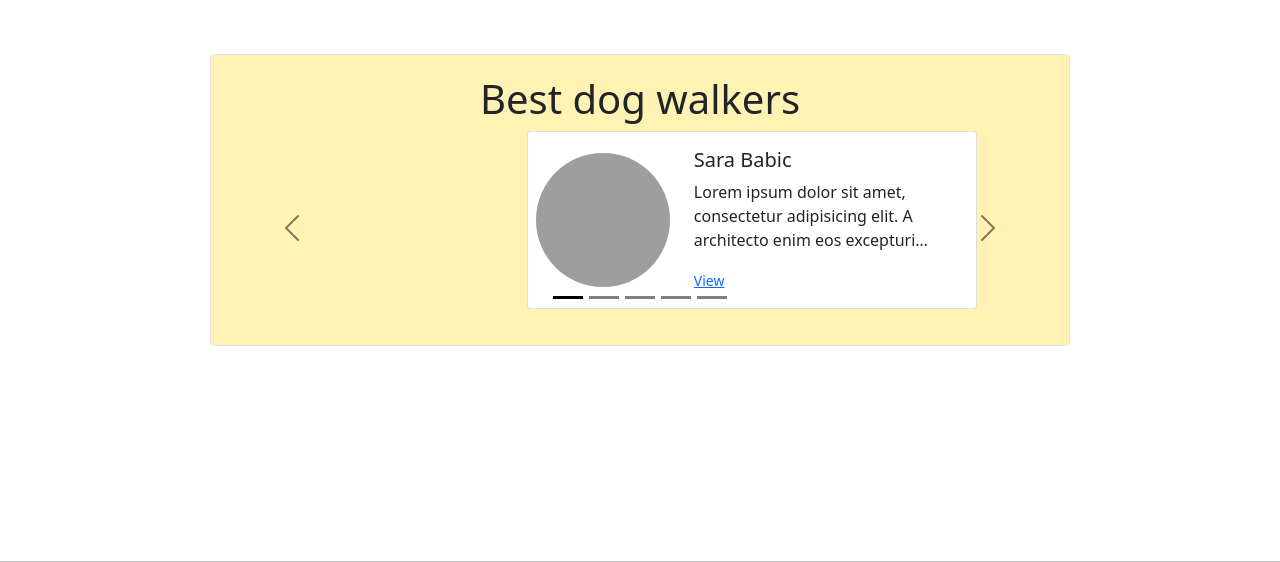
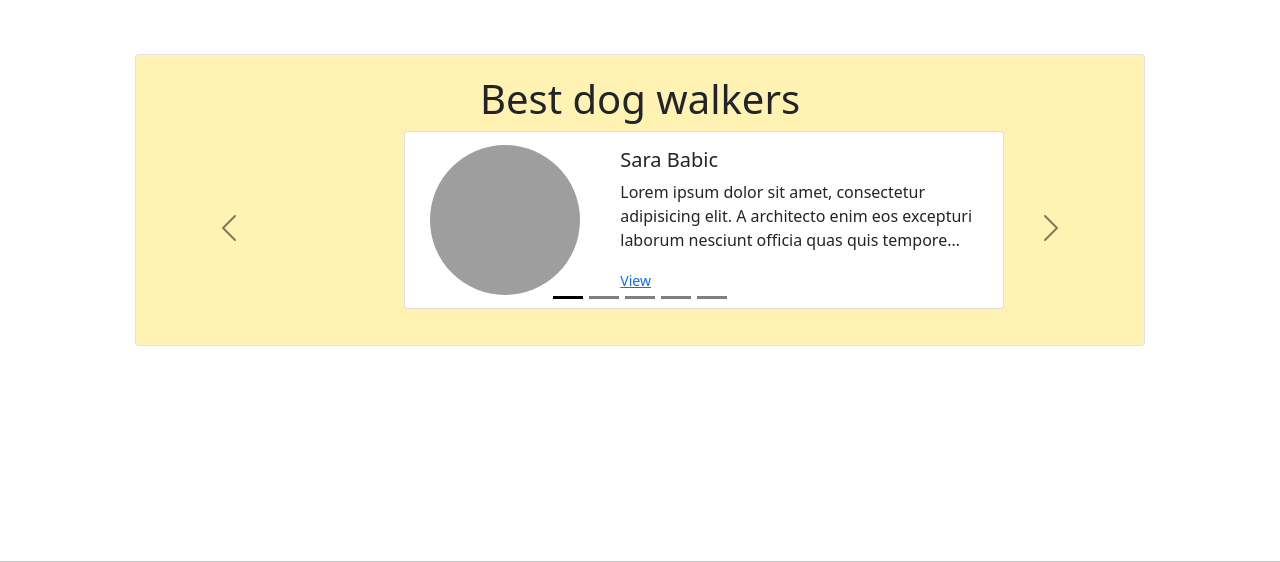
Before and after one commit to ivonamilankovic/dog_walk_project, a PHP site: page /home.php in a window 1280 px wide. Shown: the part 92-654 px from the top of the page. Run offline with PHP 8.4, Linux system fonts and the light colour scheme; grey boxes are pictures that could not be loaded.

Commit message:
homePage

```diff
--- a/home.php
+++ b/home.php
@@ -149,10 +149,10 @@
                             <button type="button" data-bs-target="#carouselExample" data-bs-slide-to="4" aria-label="Slide 5"></button>
                         </div>
                         <div class="carousel-inner d-flex justify-content-around">
-                            <div class="carousel-item active width" data-bs-interval="4000">
+                            <div class="carousel-item active w-500 h-400" data-bs-interval="4000">
                                 <div class="card mb-3" style="max-width: 600px;">
                                     <div class="row g-0">
-                                        <div class="col-md-4 align-self-center d-flex justify-content-around p-2">
+                                        <div class="col-md-4 align-self-center d-flex justify-content-center p-2">
                                             <img src="https://picsum.photos/150/150" class="img-fluid rounded-circle" alt="...">
                                         </div>
                                         <div class="col-md-8">
```
